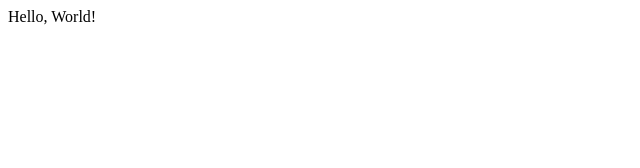
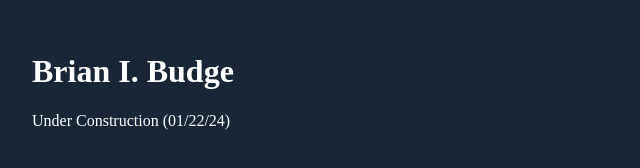
Before and after one commit to codename-irvin/codename-irvin.github.io, a plain HTML site: page index.html in a window 1280 px wide. Shown: the whole page, without its empty margins (0-640 px from the left). Drawn offline with Linux system fonts and the light colour scheme.

Commit message:
Play with some color and an under construction message

```diff
--- /dev/null
+++ b/index.css
@@ -0,0 +1,11 @@
+html {
+    padding: 0px;
+    margin: 0px;
+    color: white;
+}
+
+body {
+    background-color: #182636;
+    padding: 24px;
+    color: white;
+}
--- a/index.html
+++ b/index.html
@@ -3,12 +3,13 @@
     <head>
         <meta charset="utf-8">
         <meta http-equiv="X-UA-Compatible" content="IE=edge">
-        <title>Brian I Budge</title>
+        <title>Brian I. Budge</title>
         <meta name="description" content="">
         <meta name="viewport" content="width=device-width, initial-scale=1">
-        <link rel="stylesheet" href="">
+        <link rel="stylesheet" href="index.css">
     </head>
     <body>
-        Hello, World!
+        <h1>Brian I. Budge</h1>
+        Under Construction (01/22/24)
     </body>
 </html>
```
